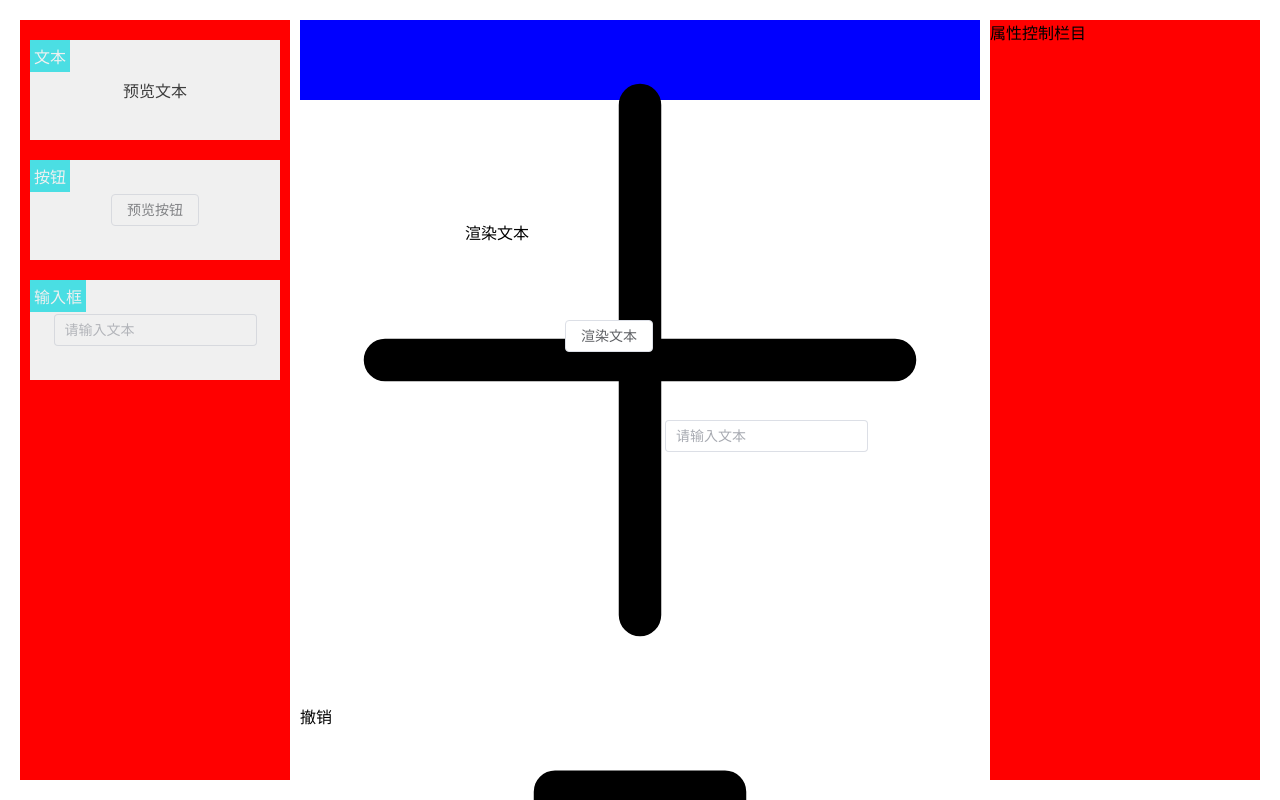
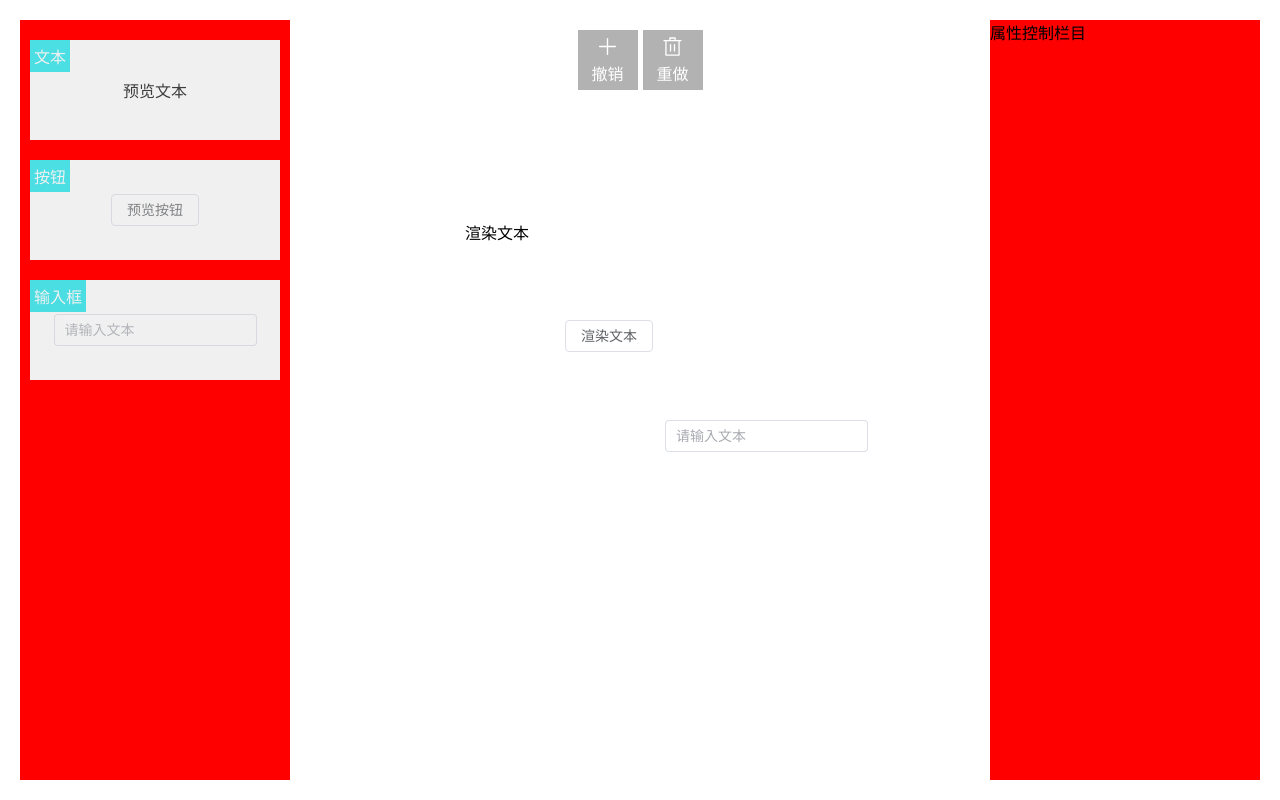
Before and after one commit to 9527-yp/lowCode, a Vue app: page / in a window 1280 px wide. Built offline with nearby package versions, Linux system fonts and the light colour scheme.

Commit message:
update: 操作撤销和重做功能开发

```diff
--- a/package.json
+++ b/package.json
@@ -11,6 +11,7 @@
   "dependencies": {
     "deepcopy": "^2.1.0",
     "element-plus": "^2.9.7",
+    "mitt": "^3.0.1",
     "vue": "^3.5.13"
   },
   "devDependencies": {
--- a/src/packages/editor.jsx
+++ b/src/packages/editor.jsx
@@ -8,6 +8,7 @@
 import { useMenuDragger } from './useMenuDragger.js';
 import { useFocus } from './useFocus.js';
 import { useBlockDragger } from "./useBlockDragger.js";
+import { useCommand } from './useCommand.js';
 
 
 export default defineComponent({
@@ -43,18 +44,21 @@
         let { mousedown, markLine } = useBlockDragger(focusData, lastSeleteBlock, data)
 
 
+        const { commands } = useCommand(data);
         const buttons = [
             {
                 label: '撤销',
                 icon: <Plus />,
-                handler: () => console.log('撤销')
+                handler: () => commands.undo()
             },
             {
                 label: '重做',
                 icon: <Delete />,
-                handler: () => console.log('重做')
+                handler: () => commands.redo()
             },
         ]
+
+
         return () => <div class="editor">
             <div class="editor-left">
                 {/* 根据注册列表渲染内容 可以实现h5的拖拽*/}
@@ -76,9 +80,8 @@
                 {buttons.map((btn) => {
                     const icon = typeof btn.icon === 'function' ? btn.icon() : btn.icon
                     const label = typeof btn.label === 'function' ? btn.label() : btn.label
-                    return <div onClick={btn.handler} className="editor-top-button">
-                        {icon}
-                        {/* <el-icon class="item-del"><Delete /></el-icon> */}
+                    return <div onClick={btn.handler} class="editor-top-button">
+                        <el-icon class="editor-top-button-icon">{icon}</el-icon>
                         <span>{label}</span>
                     </div>
                 })}
--- a/src/packages/editor.scss
+++ b/src/packages/editor.scss
@@ -52,7 +52,28 @@
         left: 280px;
         right: 280px;
         height: 80px;
-        background: blue;
+        // background: blue;
+        display: flex;
+        align-items: center;
+        justify-content: center;
+        &-button{
+            width: 60px;
+            height: 60px;
+            display: flex;
+            align-items: center;
+            justify-content: center;
+            flex-direction: column;
+            background: rgba(0,0,0, .3);
+            color: #fff;
+            cursor: pointer;
+            user-select: none;
+            &+&{
+                margin-left: 5px;
+            }
+            &-icon{
+                width: 21px;
+            }
+        }
     }
     &-container{
         padding: 80px 270px 0;
--- /dev/null
+++ b/src/packages/events.js
@@ -0,0 +1,4 @@
+import mitt from 'mitt';
+
+
+export const events = mitt();  // 导出一个发布订阅对象
--- a/src/packages/useBlockDragger.js
+++ b/src/packages/useBlockDragger.js
@@ -4,6 +4,7 @@
     let dragState = {
         startX: 0,
         startY: 0,
+        dragging: false, // 默认不是正在拖拽
     }
 
     let markLine = reactive({
@@ -77,6 +78,7 @@
             startY: e.clientY,
             startLeft: lastSeleteBlock.value.left, // B盒子拖拽前的位置 left和top
             startTop: lastSeleteBlock.value.top,
+            dragging: false,
             focusPos: focusData.value.focus.map(({top, left}) => ({top, left})), // 记录每一个选中的位置
             lines: (() => {
                 const {unFocused} = focusData.value; // 获取其他没选中的以他们的位置做辅助线
--- /dev/null
+++ b/src/packages/useCommand.js
@@ -0,0 +1,116 @@
+import deepcopy from "deepcopy";
+import { onUnmounted } from "vue";
+import { events } from './events.js'
+
+export function useCommand(data) {
+    const state = { // 前进后退需要指针
+        current: -1, // 前进后退的索引值
+        queue: [], // 存放所有的操作命令
+        commands: {}, // 制作命令和功能的一个映射表 undo:()=>{}   redo:() =>{}
+        commandArray:[], // 存放所有的命令
+        destroyArray: []
+    }
+
+    const registry = (command) => {
+        state.commandArray.push(command);
+        state.commands[command.name] = () => {
+            // 命令名字对应执行函数
+            const { redo, undo } = command.execute();
+            redo();
+            if(!command.pushQueue){
+                // 不需要放到队列中直接跳过即可
+                return;
+            }
+            let {queue, current} = state;
+
+            if(queue.length > 0) {
+                queue = queue.slice(0, current + 1); // 可能在放置过程中有撤销操作，所以根据当前最新的current值来计算新的队列
+                state.queue = queue;
+            }
+            queue.push({redo, undo}) // 保存指令的前进后退
+            state.current = current + 1;
+
+            console.log(queue, 'queue')
+        }
+    }
+
+    // 注册我们需要的命令
+    registry({
+        name: 'redo',
+        keyboard: 'ctrl+y',
+        execute() {
+            return {
+                redo() { // 重做
+                    let item = state.queue[state.current+1]; // 找到当前的下一步， 还原操作
+                    if(item) {
+                        item.redo && item.redo();
+                        state.current++;
+                    }
+                }
+            }
+        }
+    })
+
+    registry({
+        name: 'undo',
+        keyboard: 'ctrl+z',
+        execute() {
+            return {
+                redo() { // 撤销
+                    if(state.current == -1) {
+                        // 没有可以撤销的了
+                        return;
+                    }
+                    let item = state.queue[state.current];
+                    if(item) {
+                        item.undo && item.undo();
+                        state.current--;
+                    }
+                }
+            }
+        }
+    })
+
+    registry({ // 如果希望将操作放到队列中可以增加一个属性，标识等会操作要放到队列中
+        name: 'drag',
+        pushQueue: true,
+        init(){ // 初始化操作，默认就会执行
+            this.before = null;
+            // 监控拖拽开始事件，保存状态
+            const start = () => this.before = deepcopy(data.value.blocks);
+            // 拖拽之后需要触发对应的指令
+            const end = () => state.commands.drag();
+            events.on('start', start);
+            events.on('end', end);
+
+            return () => {
+                events.off('start', start);
+                events.off('end', end);
+            }
+        },
+        execute() {
+            let before = this.before; // 之前的数据
+            let after = data.value.blocks; // 之后的数据
+            return {
+                redo() {
+                    // 默认一松手 就直接把当前事情做了
+                    data.value = {...data.value, blocks: after}
+                },
+                undo() {
+                    // 前一步的
+                    data.value = {...data.value, blocks: before}
+                }
+            }
+        }
+    });
+
+
+    ;(()=> {
+        state.commandArray.forEach(command => command.init && state.destroyArray.push(command.init()))
+    })()
+
+    onUnmounted(() => { // 清理绑定的事件
+        state.destroyArray.forEach(fn => fn && fn());
+    })
+    return state;
+}
--- a/src/packages/useMenuDragger.js
+++ b/src/packages/useMenuDragger.js
@@ -1,3 +1,5 @@
+import { events } from './events.js';
+
 export function useMenuDragger(containerRef, data){
     let currentComponent = null;
     const dragenter = (e) => {
@@ -34,6 +36,8 @@
         containerRef.value.addEventListener('dragleave',dragleave)
         containerRef.value.addEventListener('drop',drop)
         currentComponent = component;
+
+        events.emit('start'); // 发布 start
     }
 
     const dragend = (e) => {
@@ -41,6 +45,8 @@
         containerRef.value.removeEventListener('dragover',dragover)
         containerRef.value.removeEventListener('dragleave',dragleave)
         containerRef.value.removeEventListener('drop',drop)
+
+        events.emit('end'); // 发布 end
     }
 
     return {
```
Also changed, not shown: 1 other file (tests, documents, lock files or other folders).
